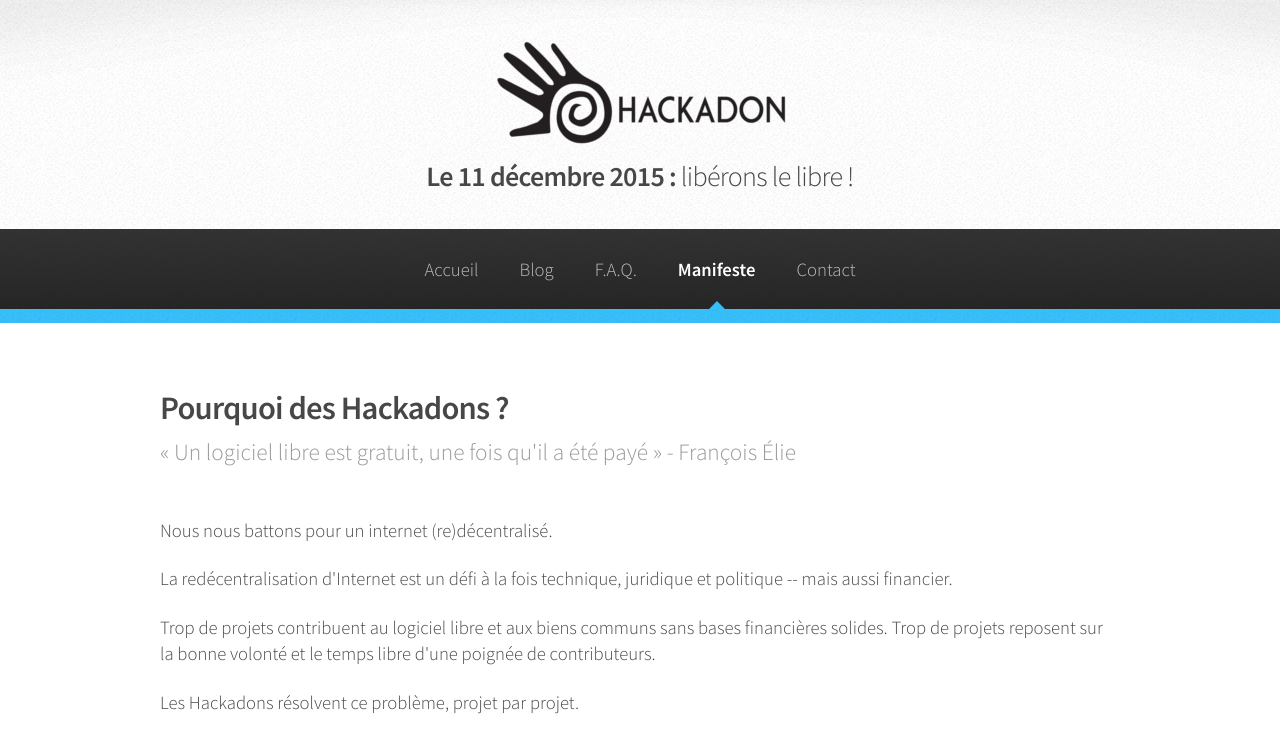
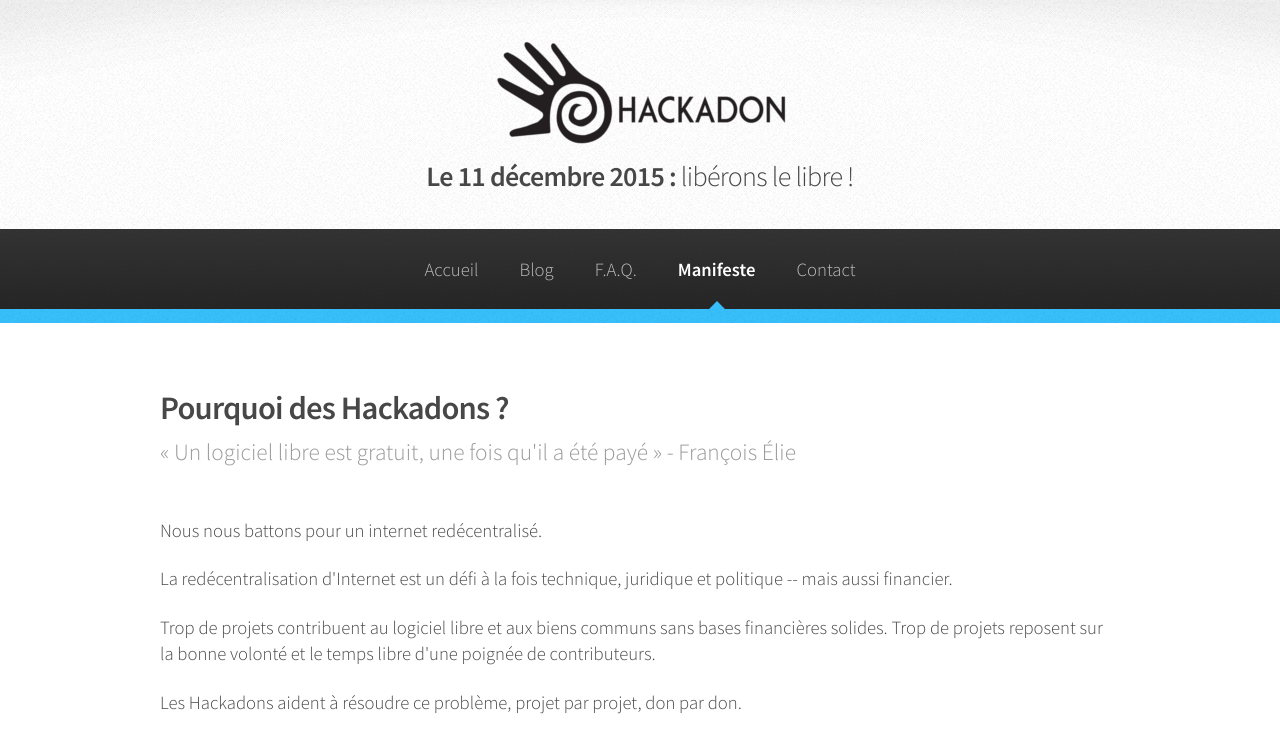
Before and after one commit to bzg/hackadon-fr, a Jekyll site: the page built from manifeste.html, in a window 1280 px wide. Shown: the top 738 px of the page. Built offline with Jekyll 4.4.1, drawn with Linux system fonts in a browser that asks for light colours; nearby versions of some CDN libraries; library files that are not in the unit come from our copies; grey boxes are pictures that could not be loaded.

Commit message:
Update manifeste

```diff
--- a/manifeste.html
+++ b/manifeste.html
@@ -16,7 +16,7 @@ layout: default
 	  <p>« Un logiciel libre est gratuit, une fois qu'il a été payé » - François Élie</p>
 	</header>
 
-	<p>Nous nous battons pour un internet (re)décentralisé.<p>
+	<p>Nous nous battons pour un internet redécentralisé.<p>
 
 	<p>La redécentralisation d'Internet est un défi à la fois
 	  technique, juridique et politique -- mais aussi
@@ -27,8 +27,8 @@ layout: default
 	  projets reposent sur la bonne volonté et le temps libre
 	  d'une poignée de contributeurs.</p>
 
-	<p>Les Hackadons résolvent ce problème, projet par
-	  projet.</p>
+	<p>Les Hackadons aident à résoudre ce problème, projet par
+	  projet, don par don.</p>
 
 	<center>
 	  <iframe src="https://player.vimeo.com/video/135216640?autoplay=0&color=ff9933" width="680" height="382" frameborder="0" webkitallowfullscreen mozallowfullscreen allowfullscreen></iframe>
```
